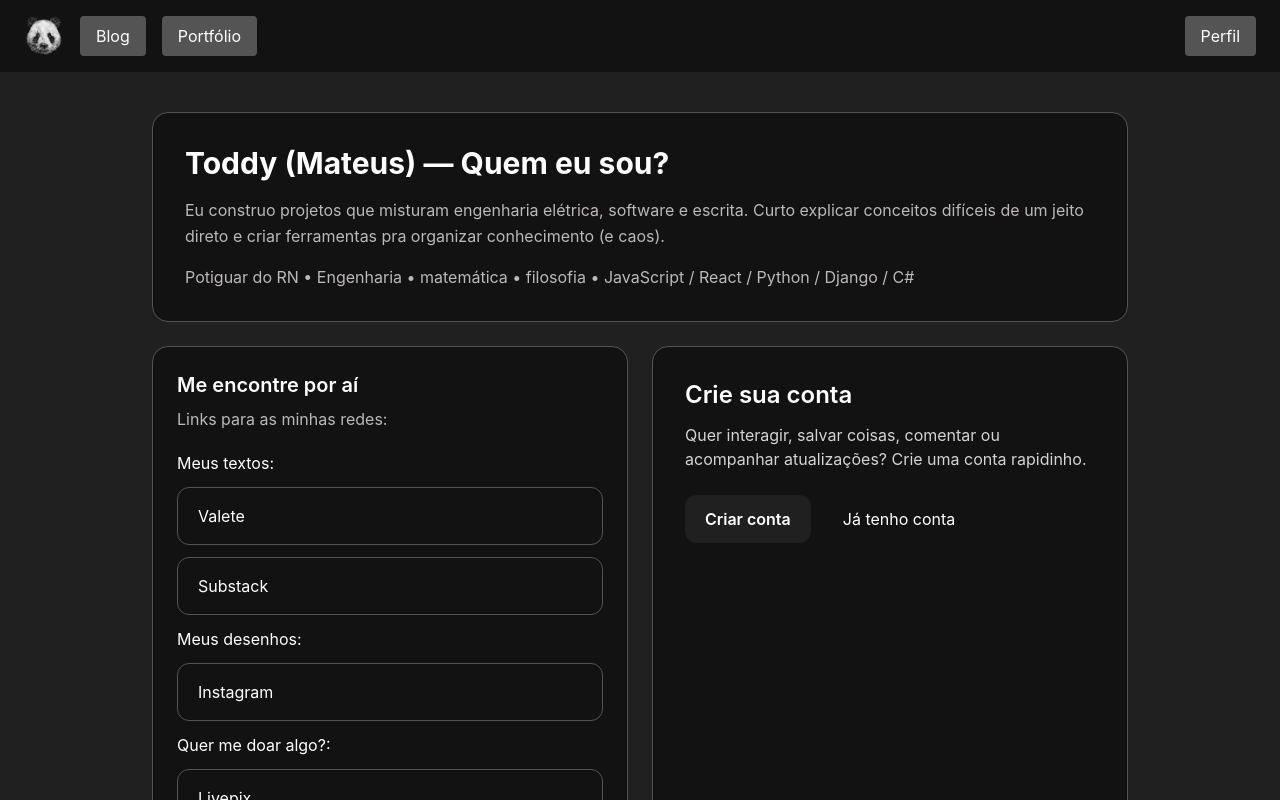
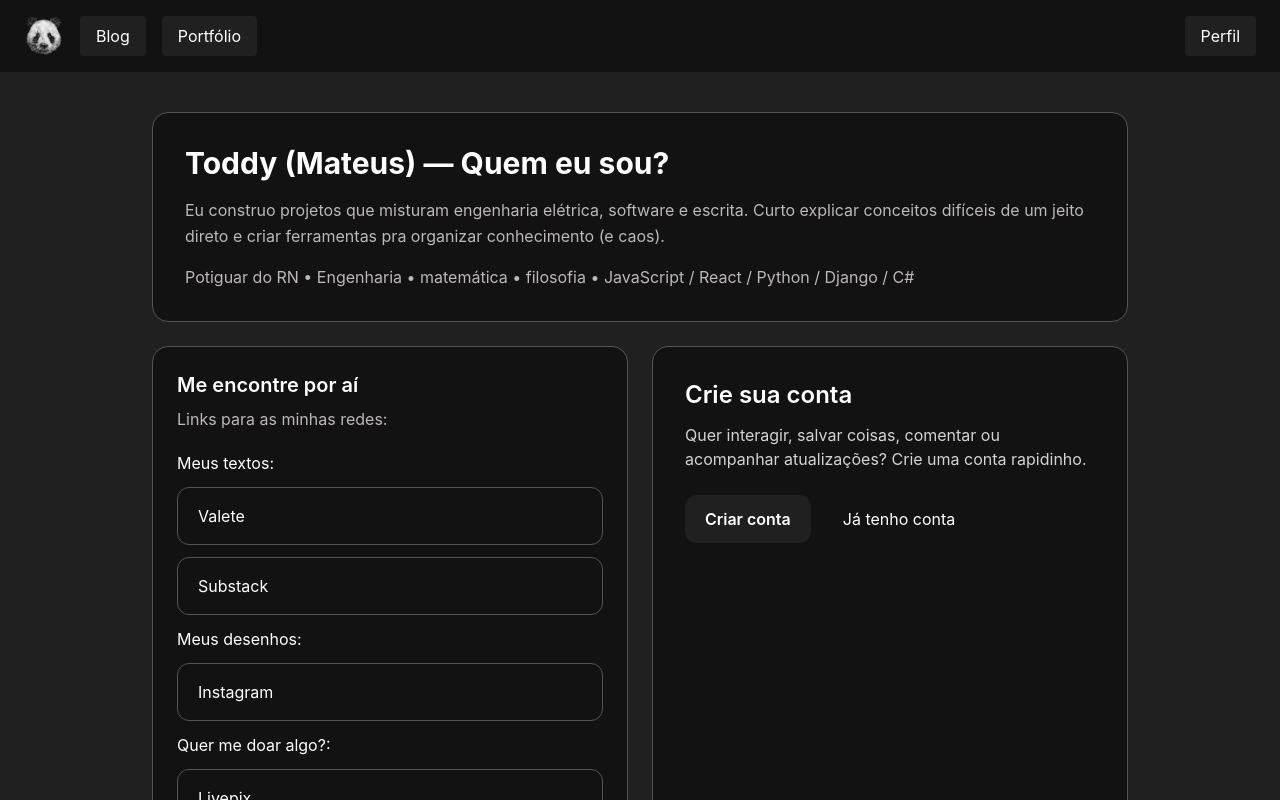
Before and after one commit to ToddynhoVT9/SiteToddy, a React (Vite) app: page / in a window 1280 px wide. Shown: the top 800 px of the page. Built offline with nearby package versions, Linux system fonts and the light colour scheme.

Commit message:
color rebranding 2.2.1 navbar buttons

```diff
--- a/src/components/NavBar.jsx
+++ b/src/components/NavBar.jsx
@@ -9,7 +9,7 @@ function LinkItemNav({ to, text, className = "" }) {
       to={to}
       className={({ isActive }) =>
         `${baseStyle} ${
-          isActive ? "bg-[#7d7d7d]" : "bg-[#545454] hover:bg-[#202020]"
+          isActive ? "bg-[#121212]" : "bg-[#202020] hover:bg-[#545454]"
         } ${className}`
       }
     >
```
